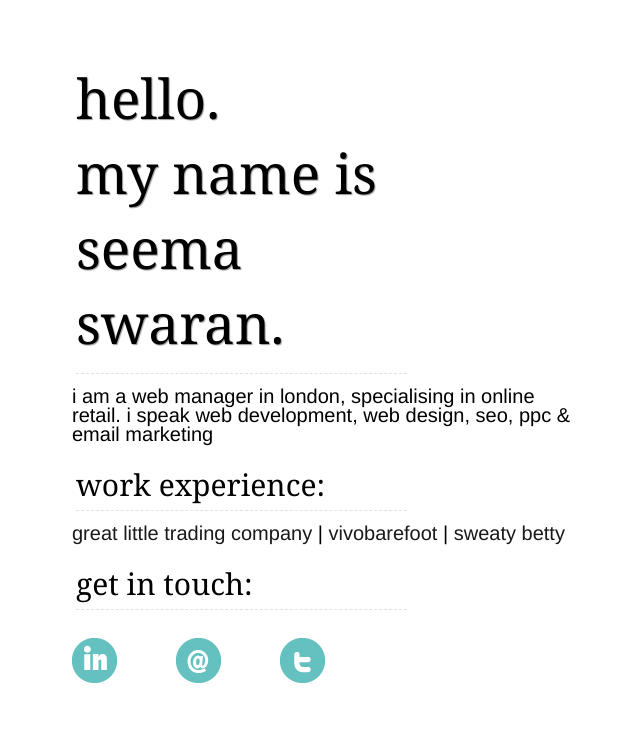
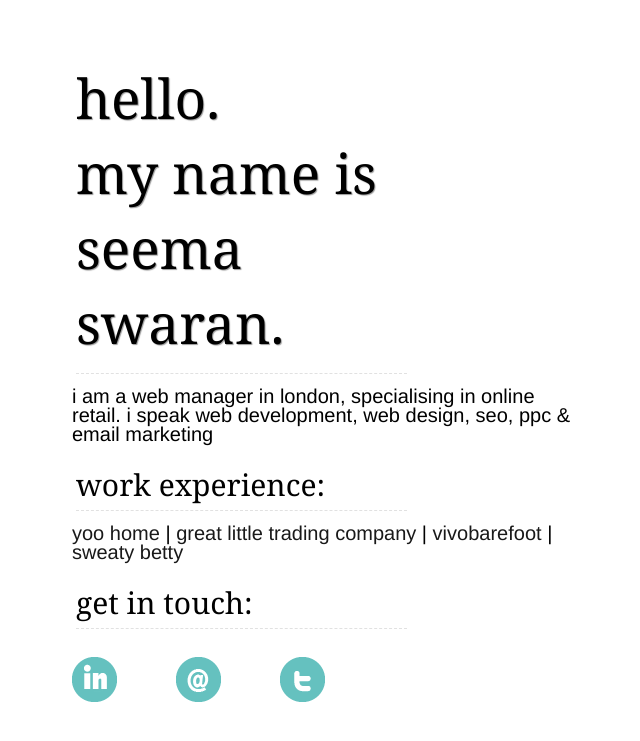
Before and after one commit to seemaherron/seemaherron.github.io, a Jekyll site: the page built from index.html, in a window 1280 px wide. Shown: the top 741 px of the page, without its empty margins (293-933 px from the left). Built offline with Jekyll 4.4.1, drawn with Linux system fonts in a browser that asks for light colours; Markdown is read by kramdown in place of the engine named in the settings.

Commit message:
Add Yoo Home to homepage.

```diff
--- a/index.html
+++ b/index.html
@@ -12,7 +12,7 @@ layout: default
 	Work experience:
 </div>
 <div class="text">
-	<a href="http://www.gltc.co.uk/">Great Little Trading Company</a> | <a href="http://www.vivobarefoot.com/uk/">Vivobarefoot</a> | <a href="http://www.sweatybetty.com/">Sweaty Betty</a>
+	<a href="http://homebyyoo.com/">YOO Home</a> | <a href="http://www.gltc.co.uk/">Great Little Trading Company</a> | <a href="http://www.vivobarefoot.com/uk/">Vivobarefoot</a> | <a href="http://www.sweatybetty.com/">Sweaty Betty</a>
 </div>
 <div class="work">
 	Get in touch:
```
Also changed, not shown: 3 other files.
